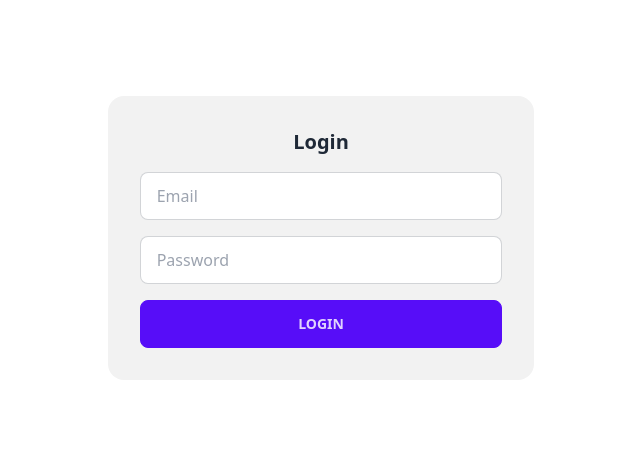
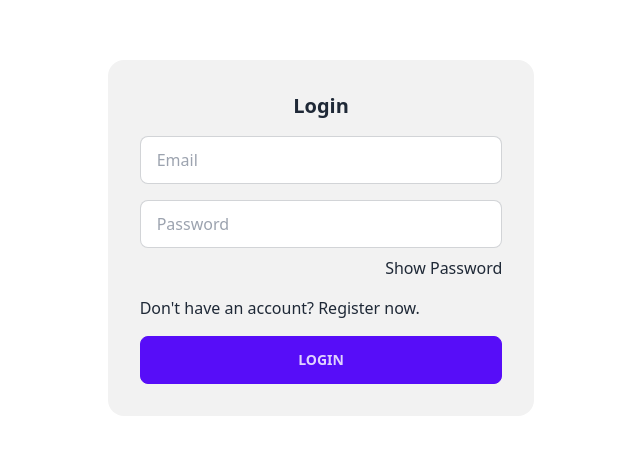
Before and after one commit to ssamilg/todo-app, a Vue app: page /login in a window 1280 px wide. Shown: the part 162-616 px from the top of the page, without its empty margins (319-959 px from the left). Built offline with nearby package versions, Linux system fonts and the light colour scheme; the HTML template or start-up script is replaced by a standard one.

Commit message:
add login page functions

```diff
--- a/src/views/LoginView.vue
+++ b/src/views/LoginView.vue
@@ -1,6 +1,36 @@
 <script>
+import { reactive, toRefs } from 'vue';
+import { useRouter } from 'vue-router';
+
 export default {
   name: 'LoginView',
+  setup() {
+    const router = useRouter();
+    const state = reactive({
+      email: '',
+      password: '',
+      isPasswordVisible: false,
+    });
+
+    const togglePasswordVisibility = () => {
+      state.isPasswordVisible = !state.isPasswordVisible;
+    };
+
+    const login = () => {
+      const formData = {
+        email: state.email,
+        password: state.password,
+      };
+
+      console.log('login');
+      console.log(formData);
+
+      // ...
+      router.push('/');
+    };
+
+    return { ...toRefs(state), login, togglePasswordVisibility };
+  },
 };
 </script>
 
@@ -13,20 +43,32 @@ export default {
             <h2 class="card-title justify-center">Login</h2>
 
             <input
+              v-model="email"
               type="text"
               placeholder="Email"
               class="input input-bordered w-full focus:outline-none mt-2"
             />
 
             <input
-              type="password"
+              v-model="password"
+              :type="isPasswordVisible ? 'text' : 'password'"
               placeholder="Password"
               class="input input-bordered w-full focus:outline-none mt-2"
             />
 
+            <div class="cursor-pointer hover:underline text-right" @click="togglePasswordVisibility">
+              {{ isPasswordVisible ? 'Hide' : 'Show' }}
+              Password
+            </div>
+
+            <div class="flex flex-row text-center mt-2">
+              <router-link to="/register">Don't have an account? Register now.</router-link>
+            </div>
 
             <div class="card-actions justify-end mt-2">
-              <button class="btn btn-primary w-full">Login</button>
+              <button class="btn btn-primary w-full" @click="login">
+                Login
+              </button>
             </div>
           </div>
         </div>
```
